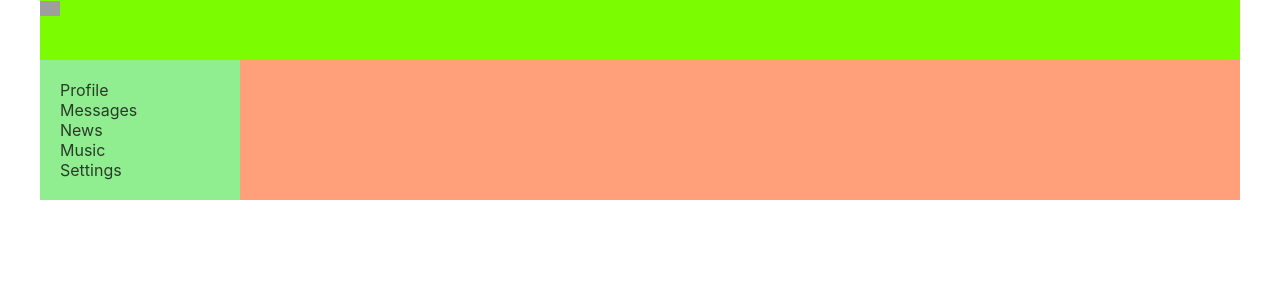
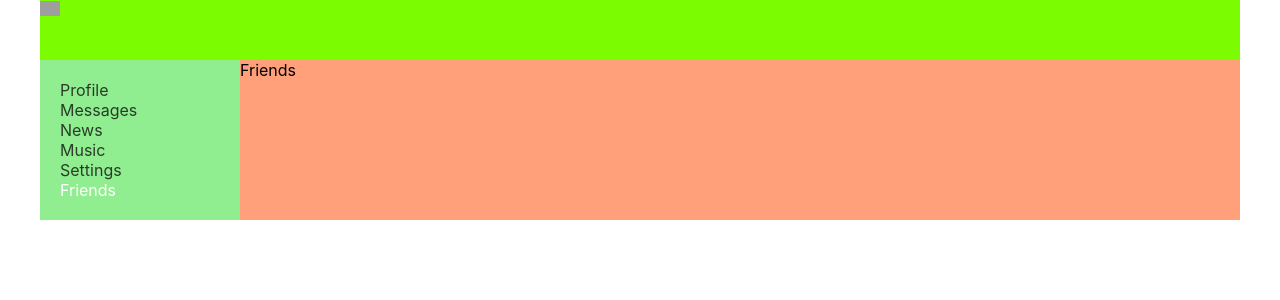
Before and after one commit to Ferzik857/social-network, a React (Create React App) app: page /Friends in a window 1280 px wide. Shown: the top 300 px of the page. Built offline with nearby package versions, Linux system fonts and the light colour scheme; grey boxes are pictures that could not be loaded.

Commit message:
callback props

```diff
--- a/src/App.css
+++ b/src/App.css
@@ -14,4 +14,5 @@ grid-template-columns: 2fr 10fr;
 .app-warpper-content{
   grid-area: c;
   background-color: lightsalmon;
+
 }
--- a/src/App.js
+++ b/src/App.js
@@ -9,6 +9,7 @@ import {BrowserRouter, Route} from 'react-router-dom';
 import News from './components/News/News';
 import Music from './components/Music/Music';
 import Settings from './components/Settings/Settings';
+import Friends from './components/Friends/Friends';
 
 const App = (props)=> {
 
@@ -19,11 +20,12 @@ const App = (props)=> {
 <Header/>
 <Navbar/>
 <div className="app-warpper-content">
-  <Route path="/Profile" render={() => <Profile PostData={props.PostData}/>}/>
+  <Route path="/Profile" render={() => <Profile PostData={props.PostData} addPost={props.addPost}/>}/>
   <Route path="/Dialogs" render={() => <Dialogs messagesData={props.messagesData} dialogsData={props.dialogsData}/>}/>
   <Route path="/News" render={News}/>
   <Route path="/Music" render={Music}/>
-  <Route path="/Settings" crender={Settings}/>
+  <Route path="/Settings" render={Settings}/>
+  <Route path="/Friends" render={Friends}/>
 </div>
     </div>
     </BrowserRouter>
--- /dev/null
+++ b/src/components/Friends/Friends.jsx
@@ -0,0 +1,7 @@
+import  b from './Friends.module.css'
+
+const Friends = () => {
+   return <div>Friends</div>
+}
+
+export default  Friends;
--- a/src/components/Navbar/Navbar.jsx
+++ b/src/components/Navbar/Navbar.jsx
@@ -8,6 +8,7 @@ const Navbar = () => {
     <div className={s.item}><NavLink to="/News" activeClassName={s.activ}>News</NavLink></div>
     <div className={s.item}><NavLink to="/Music" activeClassName={s.activ}>Music</NavLink></div>
     <div className={s.item}><NavLink to="/Settings" activeClassName={s.activ}>Settings</NavLink></div>
+    <div className={s.item}><NavLink to="/Friends" activeClassName={s.activ}>Friends</NavLink></div>
     </nav>
 }
 
--- a/src/components/Profile/MyPost/MyPost.jsx
+++ b/src/components/Profile/MyPost/MyPost.jsx
@@ -1,15 +1,29 @@
 import  a from './MyPost.module.css'
 import Post from './Post/Post'
+import React, { createRef } from 'react';
+
+
 
 const MyPost = (props) => {
+
+ let v = React.createRef();
+
+  let addPost = ()=>{
+    let text = v.current.value;
+    props.addPost(text);
+
+
+  }
+
+
 
 let postsElements = props.PostData.map(e=><Post  message={e.message} like={e.likesCount}/>)
     return <div className={a.postsBlock}>
     <h3>My posts</h3>
     <div>
-      <div> <textarea></textarea></div>
+      <div> <textarea ref={v}></textarea></div>
 
-    <div></div><button>Add post</button></div>
+    <div></div><button onClick={addPost}>Add post</button></div>
 
     <div className={a.posts}>
      {postsElements}
--- a/src/components/Profile/Profile.jsx
+++ b/src/components/Profile/Profile.jsx
@@ -7,7 +7,7 @@ const Profile = (props) => {
 
     return <div>
    <ProfileInfo />
-  <MyPost PostData = {props.PostData}/>
+  <MyPost PostData = {props.PostData} addPost={props.addPost}/>
       </div>
 }
 
--- a/src/index.js
+++ b/src/index.js
@@ -3,6 +3,8 @@ import ReactDOM from 'react-dom';
 import './index.css';
 import App from './App';
 import reportWebVitals from './reportWebVitals';
+import status from './redux/state'
+import {addPost} from './redux/state'
 
 
 let PostData=[
@@ -28,7 +30,7 @@ let dialogsData =[
 
 ReactDOM.render(
   <React.StrictMode>
-    <App PostData={PostData} dialogsData={dialogsData} messagesData={messagesData} />
+    <App PostData={status.PostData} dialogsData={status.dialogsData} messagesData={status.messagesData} addPost={addPost}/>
   </React.StrictMode>,
   document.getElementById('root')
 );
--- /dev/null
+++ b/src/redux/state.js
@@ -0,0 +1,30 @@
+let status = {
+     PostData:[
+    { id:1, message:"hi, how are you ?",likesCount: 12},
+    { id:2, message:" Ok",likesCount: 17},
+    { id:3, message:"hi",likesCount: 12},
+    { id:4, message:"hi",likesCount: 12},
+  ],
+  messagesData:[
+    { id:1, message:"hi"},
+    { id:2, message:"hi"},
+    { id:3, message:"hi"},
+    { id:4, message:"hi"},
+  ],
+   dialogsData:[
+    { id:1, name:"Dima"},
+    { id:2, name:"Sasha"},
+    { id:3, name:"Masha"},
+    { id:4, name:"Yra"}
+  ]};
+
+ export let addPost = (postMessage) =>{
+      let newPost = {
+          id: 5,
+          message: postMessage,
+          likesCount:0
+      }
+      status.PostData.push(newPost);
+  }
+
+  export default status;
```
Also changed, not shown: src/components/Friends/Friends.module.css (added), 1 other file (tests, documents, lock files or other folders).
